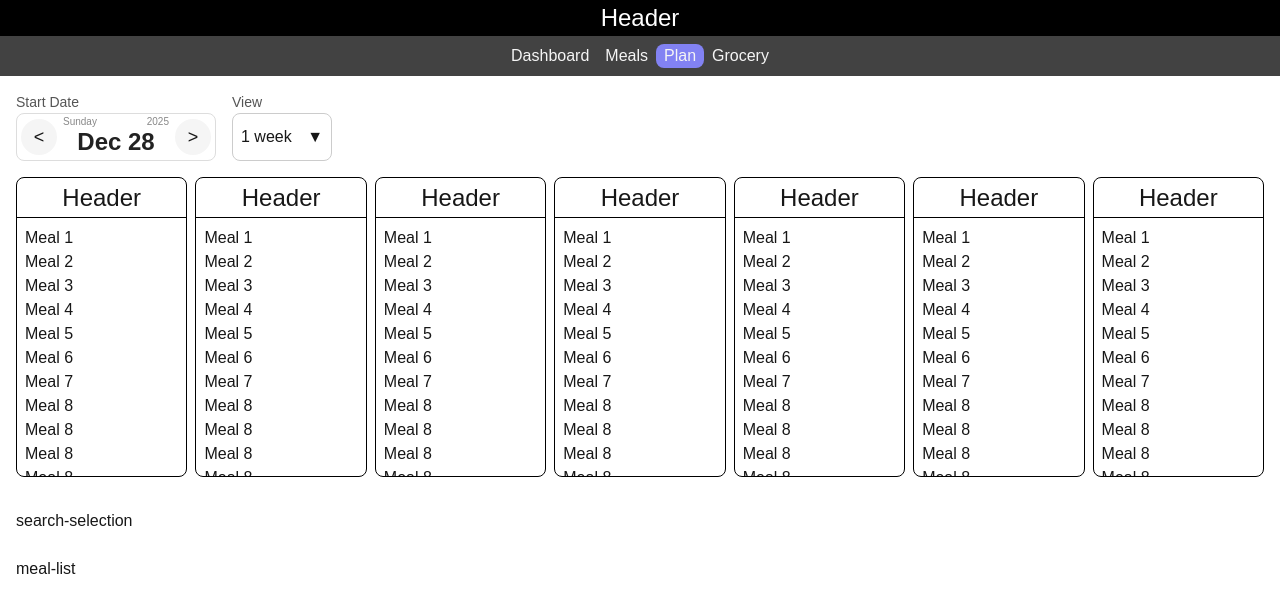
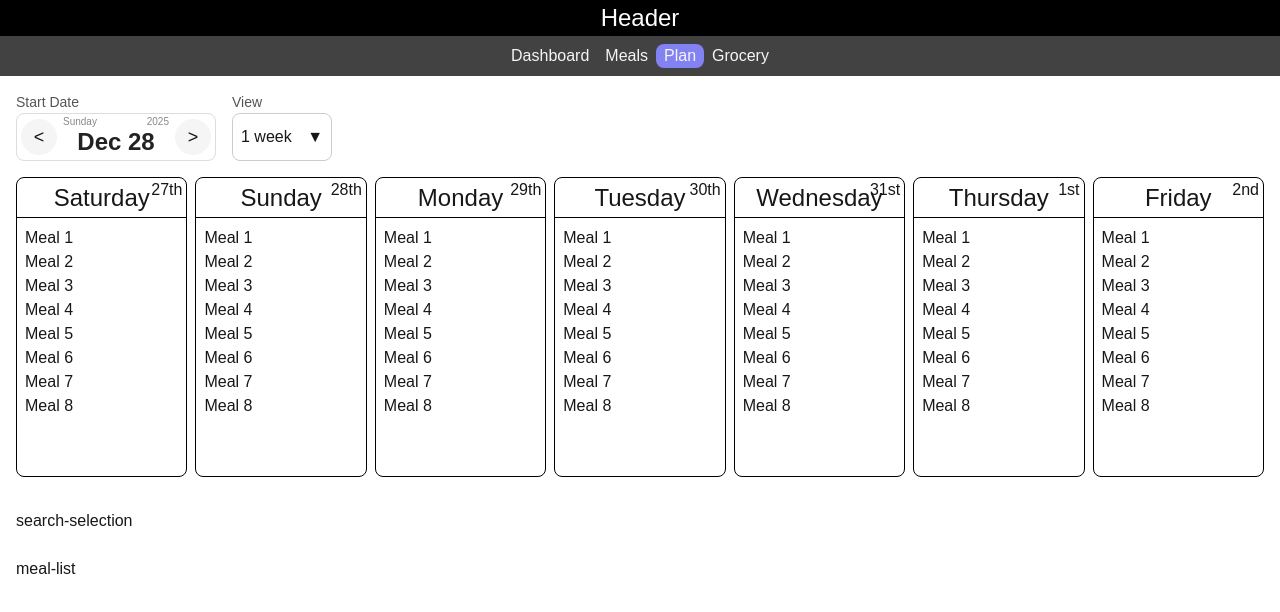
Before and after one commit to Zmyhrer/MealPlanner, a Next.js app in the folder frontend/: page /plan in a window 1280 px wide. Shown: the top 612 px of the page. Built offline with nearby package versions, Linux system fonts and the light colour scheme.

Commit message:
feat: add Weekdays and Days with Suffix to (dateCard)

```diff
--- a/frontend/app/plan/page.tsx
+++ b/frontend/app/plan/page.tsx
@@ -33,7 +33,7 @@ const Page = () => {
 
       <div className={styles.datePlan}>
         {visibleDates.map((date) => (
-          <DateCard key={date.toISOString()} />
+          <DateCard key={date.toISOString()} date={date} />
         ))}
       </div>
 
--- a/frontend/components/dateCard.tsx
+++ b/frontend/components/dateCard.tsx
@@ -1,11 +1,37 @@
 import React from "react";
 import styles from "@/styles/dateCard.module.css";
+import { get } from "http";
 
-const DateCard = () => {
+interface DateCardProps {
+  date: Date;
+}
+
+const DateCard: React.FC<DateCardProps> = ({ date }) => {
+  const getDayWithSuffix = (date: Date) => {
+    const day = date.getDate();
+    if (day >= 11 && day <= 13) return `${day}th`; // special case
+    const lastDigit = day % 10;
+    switch (lastDigit) {
+      case 1:
+        return `${day}st`;
+      case 2:
+        return `${day}nd`;
+      case 3:
+        return `${day}rd`;
+      default:
+        return `${day}th`;
+    }
+  };
+
+  const getWeekDayLong = (date: Date) => {
+    return date.toLocaleDateString("en-US", { weekday: "long" });
+  };
+
   return (
     <div className={styles.container}>
       <div className={styles.header}>
-        <h3>Header</h3>
+        <h3>{getWeekDayLong(date)}</h3>
+        <div className={styles.dateDisplay}>{getDayWithSuffix(date)}</div>
       </div>
       <div className={styles.mealList}>
         <p>Meal 1</p>
@@ -16,14 +42,6 @@ const DateCard = () => {
         <p>Meal 6</p>
         <p>Meal 7</p>
         <p>Meal 8</p>
-        <p>Meal 8</p>
-        <p>Meal 8</p>
-        <p>Meal 8</p>
-        <p>Meal 8</p>
-        <p>Meal 8</p>
-        <p>Meal 8</p>
-        <p>Meal 8</p>
-        <p>Meal 8</p>
       </div>
     </div>
   );
--- a/frontend/styles/dateCard.module.css
+++ b/frontend/styles/dateCard.module.css
@@ -10,12 +10,21 @@
 
 .header {
   display: flex;
+  align-items: center;
+  justify-content: center;
   height: 40px;
   width: 100%;
+  padding: 0 8px;
   font-size: 24px;
   border-bottom: 1px solid black;
-    justify-content: center;
-    align-items: center;
+  position: relative
+}
+
+.dateDisplay {
+  font-size: 16px;
+  position: absolute;
+  top: 0px;
+  right: 4px;
 }
 
 .mealList {
```
Lines whose indentation alone changed are shown as unchanged.
